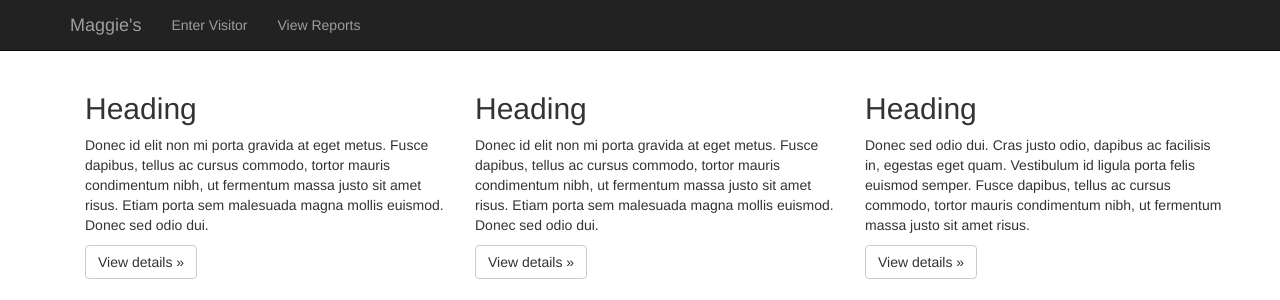
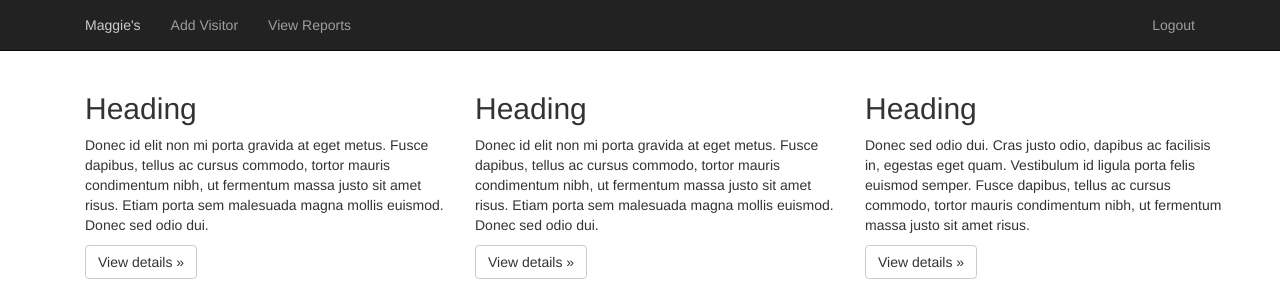
Before and after one commit to glasgow2016/team-18, a Django app: page / in a window 1280 px wide. Shown: the top 300 px of the page. Run offline with Django 3.2, Linux system fonts and the light colour scheme; the visitor is signed in with stand-in values (Sample User, id 1); some libraries are stand-ins or nearby versions.

Commit message:
Added logout functionality and style

```diff
--- /dev/null
+++ b/maggies/maggies/static/css/style.css
@@ -0,0 +1,9 @@
+.navbar-float-right {
+  float: right;
+}
+
+.header-maggie {
+  color: #cccccc;
+  padding: 15px;
+  margin-bottom: 0px;
+}
--- a/maggies/maggies/templates/base.html
+++ b/maggies/maggies/templates/base.html
@@ -12,6 +12,7 @@
         <link rel="stylesheet" href="https://maxcdn.bootstrapcdn.com/bootstrap/3.3.7/css/bootstrap.min.css"
         integrity="sha384-BVYiiSIFeK1dGmJRAkycuHAHRg32OmUcww7on3RYdg4Va+PmSTsz/K68vbdEjh4u"
         crossorigin="anonymous"/>
+        <link rel="stylesheet" href="{% static 'css/style.css' %}"/>
 
         {% block extra-css %}
         {% endblock %}
@@ -28,12 +29,15 @@
                 <span class="icon-bar"></span>
                 <span class="icon-bar"></span>
               </button>
-              <a class="navbar-brand" href="/">Maggie's</a>
+              <p class="header-maggie">Maggie's</p>
             </div>
             <div id="navbar" class="navbar-collapse collapse">
               <ul class="nav navbar-nav">
-                <li><a href="/login">Enter Visitor</a></li>
-                <li><a href="/">View Reports</a></li>
+                <li><a href="/">Add Visitor</a></li>
+                <li><a href="/reports">View Reports</a></li>
+              </ul>
+              <ul class="nav navbar-nav navbar-float-right">
+                <li><a href="/logout/">Logout</a></li>
               </ul>
             </div>
           </div>
--- a/maggies/maggies/urls.py
+++ b/maggies/maggies/urls.py
@@ -20,5 +20,6 @@ from maggies import views
 urlpatterns = [
     url(r'^admin/', admin.site.urls),
     url(r'^login/', views.login_page),
+    url(r'^logout/', views.logout_page),
     url(r'^', views.home),
 ]
--- a/maggies/maggies/views.py
+++ b/maggies/maggies/views.py
@@ -1,6 +1,6 @@
 from django.shortcuts import render, redirect
 from django.contrib.auth.decorators import login_required
-from django.contrib.auth import authenticate, login
+from django.contrib.auth import authenticate, login, logout
 
 @login_required
 def home(request):
@@ -24,5 +24,7 @@ def login_page(request):
     print("Falling back to basic page")
     return render(request, "login.html")
 
-def data_form(request):
-    return render(request, "data-form.html")
+
+def logout_page(request):
+    logout(request)
+    return redirect('/')
```
